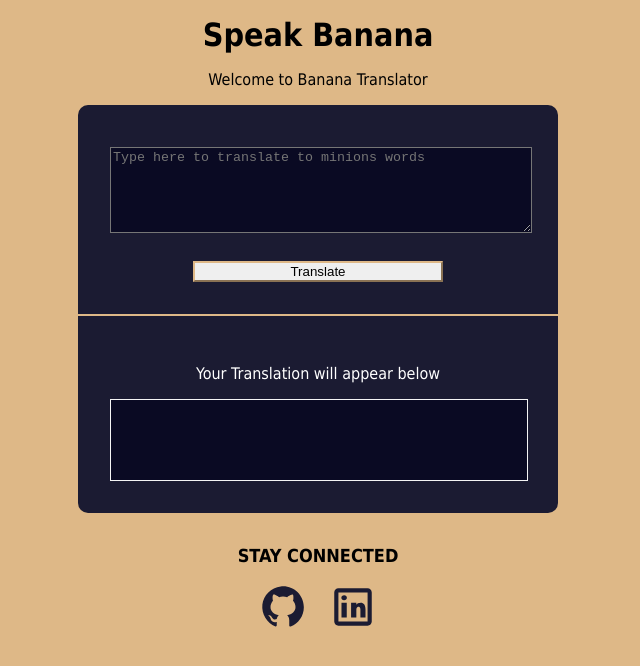
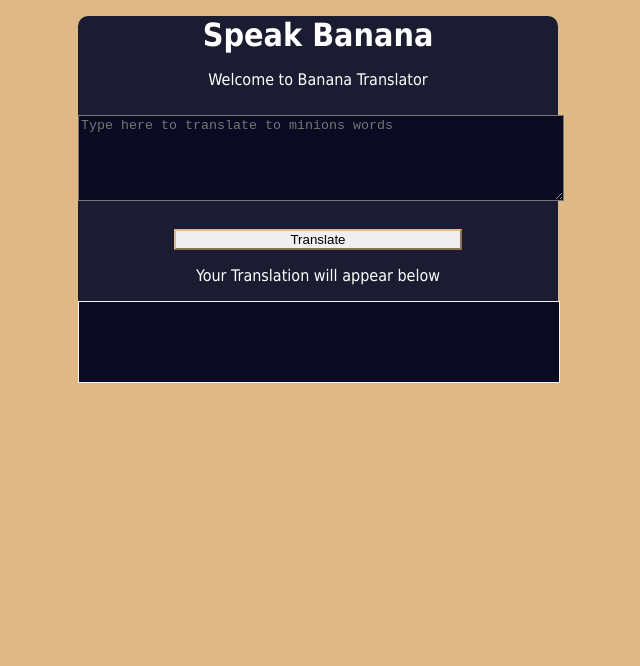
Before and after one commit to 4bhish/speak-banana, a plain HTML site: page index.html in a window 1280 px wide. Shown: the whole page, without its empty margins (322-962 px from the left). Drawn offline with Linux system fonts and the light colour scheme.

Commit message:
Update index.html

```diff
--- a/index.html
+++ b/index.html
@@ -9,45 +9,18 @@
 </head>
 <body>
     <header>
+
+    </header>
+    <div class="container">
         <h1 class="speak-banana">Speak Banana</h1>
         <p class="description">Welcome to Banana Translator</p>
-    </header>
-    <div class="container">
-        <div class="fieldset-one">
-            <textarea rows="3" cols="100" placeholder="Type here to translate to minions words" id="input-txt"></textarea>
-            <button id="translate-button">Translate</button>
-        </div>
-        <div class="fieldset-two">
-            <p class="description">Your Translation will appear below</p>
+
+        <textarea rows="3" cols="100" placeholder="Type here to translate to minions words" id="input-txt"></textarea>
+        <button id="translate-button">Translate</button>
+
+        <p class="description">Your Translation will appear below</p>
         <div id="output-div"></div>
-        </div>
     </div>
-
-    <footer class="footer">
-        <div class="footer-header">
-                STAY CONNECTED
-
-        </div>
-        <ul class="social-links list-non-bullet">
-
-
-            <li class="list-item-inline">
-                <a class="link" href="https://github.com/4bhish" target="_blank"><svg xmlns="http://www.w3.org/2000/svg" x="0px" y="0px"
-                    width="50" height="50"
-                    viewBox="0 0 24 24"
-                    style=" fill:#1b1b32;">    <path d="M10.9,2.1c-4.6,0.5-8.3,4.2-8.8,8.7c-0.5,4.7,2.2,8.9,6.3,10.5C8.7,21.4,9,21.2,9,20.8v-1.6c0,0-0.4,0.1-0.9,0.1 c-1.4,0-2-1.2-2.1-1.9c-0.1-0.4-0.3-0.7-0.6-1C5.1,16.3,5,16.3,5,16.2C5,16,5.3,16,5.4,16c0.6,0,1.1,0.7,1.3,1c0.5,0.8,1.1,1,1.4,1 c0.4,0,0.7-0.1,0.9-0.2c0.1-0.7,0.4-1.4,1-1.8c-2.3-0.5-4-1.8-4-4c0-1.1,0.5-2.2,1.2-3C7.1,8.8,7,8.3,7,7.6C7,7.2,7,6.6,7.3,6 c0,0,1.4,0,2.8,1.3C10.6,7.1,11.3,7,12,7s1.4,0.1,2,0.3C15.3,6,16.8,6,16.8,6C17,6.6,17,7.2,17,7.6c0,0.8-0.1,1.2-0.2,1.4 c0.7,0.8,1.2,1.8,1.2,3c0,2.2-1.7,3.5-4,4c0.6,0.5,1,1.4,1,2.3v2.6c0,0.3,0.3,0.6,0.7,0.5c3.7-1.5,6.3-5.1,6.3-9.3 C22,6.1,16.9,1.4,10.9,2.1z"></path></svg></a>
-            </li>
-
-            <li class="list-item-inline">
-                <a class="link" target="_blank" href="www.linkedin.com/abhishekhadimani"><svg xmlns="http://www.w3.org/2000/svg" x="0px" y="0px"
-                    width="50" height="50"
-                    viewBox="0 0 24 24"
-                    style=" fill:#1b1b32;">    <path d="M 5 3 C 3.895 3 3 3.895 3 5 L 3 19 C 3 20.105 3.895 21 5 21 L 19 21 C 20.105 21 21 20.105 21 19 L 21 5 C 21 3.895 20.105 3 19 3 L 5 3 z M 5 5 L 19 5 L 19 19 L 5 19 L 5 5 z M 7.7792969 6.3164062 C 6.9222969 6.3164062 6.4082031 6.8315781 6.4082031 7.5175781 C 6.4082031 8.2035781 6.9223594 8.7167969 7.6933594 8.7167969 C 8.5503594 8.7167969 9.0644531 8.2035781 9.0644531 7.5175781 C 9.0644531 6.8315781 8.5502969 6.3164062 7.7792969 6.3164062 z M 6.4765625 10 L 6.4765625 17 L 9 17 L 9 10 L 6.4765625 10 z M 11.082031 10 L 11.082031 17 L 13.605469 17 L 13.605469 13.173828 C 13.605469 12.034828 14.418109 11.871094 14.662109 11.871094 C 14.906109 11.871094 15.558594 12.115828 15.558594 13.173828 L 15.558594 17 L 18 17 L 18 13.173828 C 18 10.976828 17.023734 10 15.802734 10 C 14.581734 10 13.930469 10.406562 13.605469 10.976562 L 13.605469 10 L 11.082031 10 z"></path></svg></path></svg></a>
-            </li>
-
-        </ul>
-    </footer>
-
     <script src="app.js"></script>
 </body>
 </html>
```
